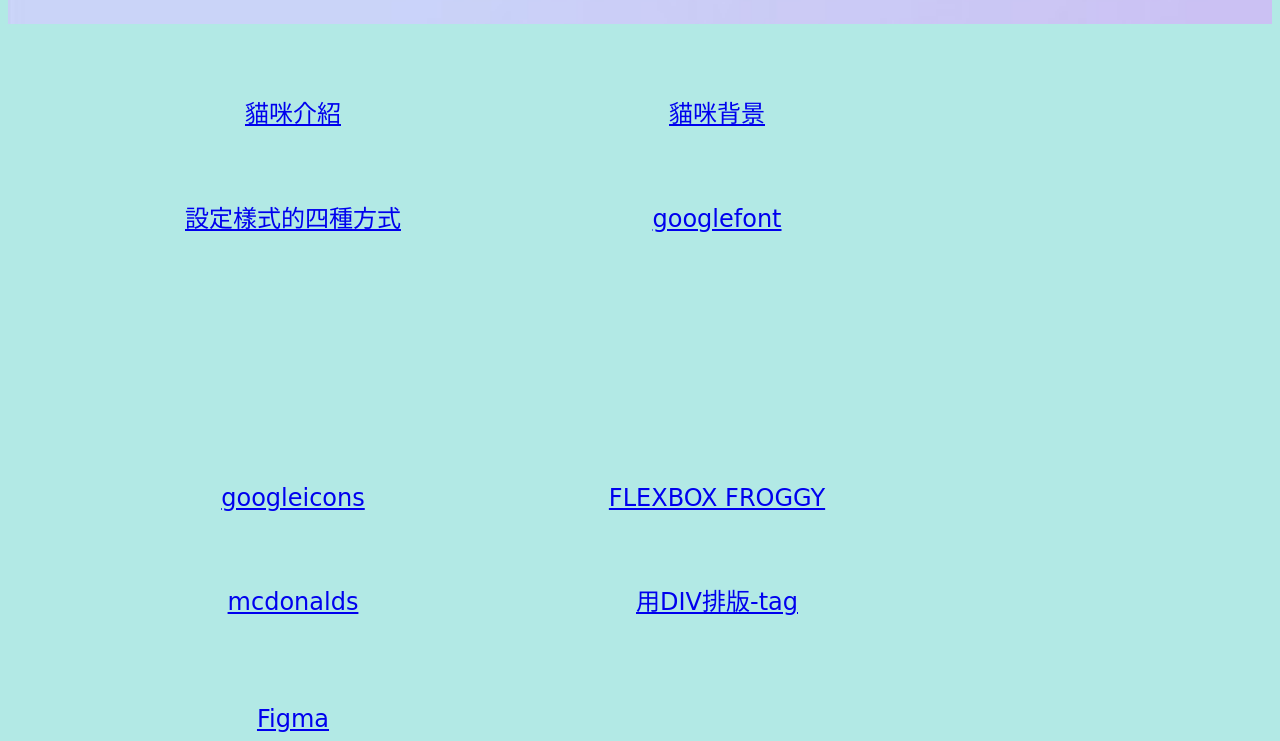
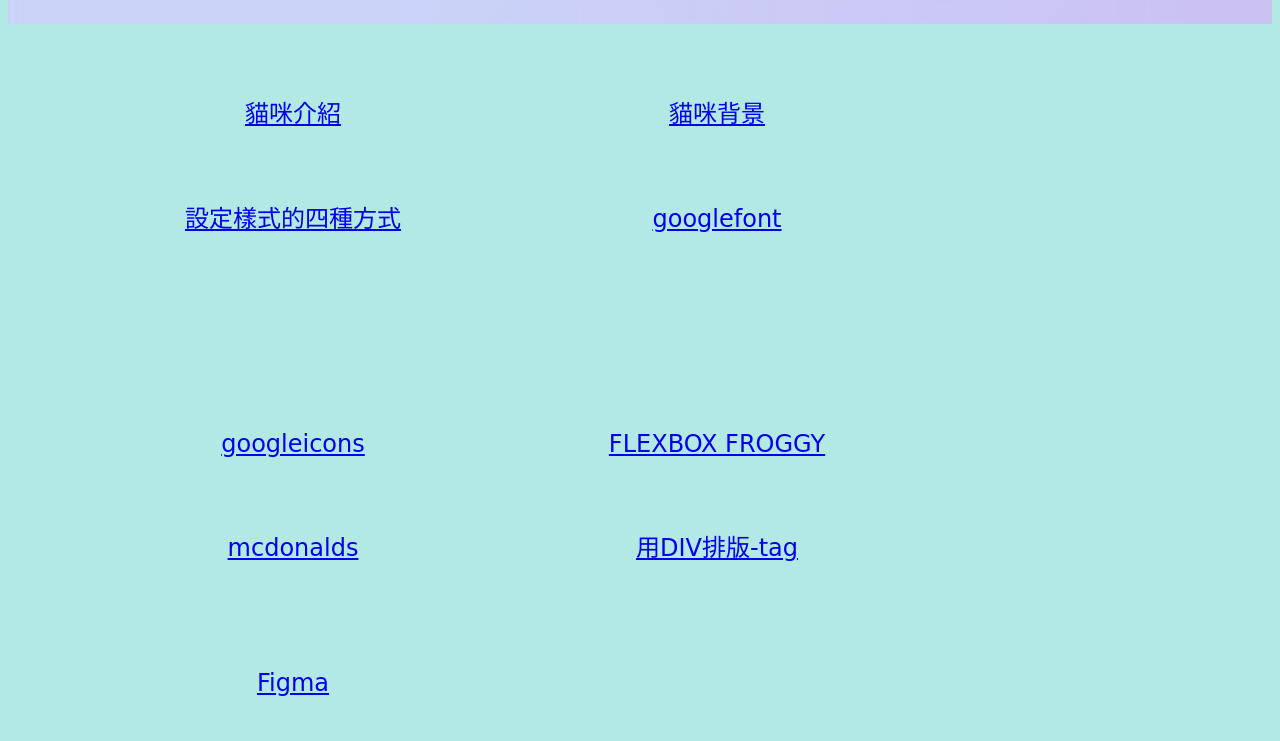
Before and after one commit to XinMeiChou/XinMeiChou, a plain HTML site: page 20240528/Portfolio.html in a window 1280 px wide. Shown: the part 269-1010 px from the top of the page. After the commit the page ends 974 px from the top, so only its background shows below. Drawn offline with Linux system fonts and the light colour scheme.

Commit message:
Update Portfolio.html

```diff
--- a/20240528/Portfolio.html
+++ b/20240528/Portfolio.html
@@ -45,11 +45,12 @@
         <h1 class="x"><a href="../20240409/ch2.html">貓咪背景</a></h1>
         <h2 class="x"><a href="../20240409/index.html">設定樣式的四種方式</a></h2>
         <h3 class="x"><a href="../20240430/googlefont.html">googlefont</a></h3>
-        <br><br><br><br><br><br><br><br><br><br><br>
+        <br><br><br><br><br><br><br><br>
         <h3 class="x"><a href="../20240430/googleicons.html">googleicons</a></h3>
         <h3 class="x"><a href="../20240514/FLEXBOX FROGGY.html">FLEXBOX FROGGY</a></h3>
         <h3 class="x"><a href="../20240514/mcdonalds.html">mcdonalds</a></h3>
-        <h3 class="x"><a href="../20240521/layout-tag.html">用DIV排版-tag</a></h3><br><br>
+        <h3 class="x"><a href="../20240521/layout-tag.html">用DIV排版-tag</a></h3>
+        <br><br><br>
         <h3 class="x"><a href="https://www.figma.com/design/DZWlkuJYlf4zOg70wnvjnt/%E6%9C%9F%E6%9C%AB%E5%B0%88%E6%A1%88?node-id=0-1&t=xKnvWR6rGo2D43lB-0">Figma</a></h3>
     </main>
 </body>
```
